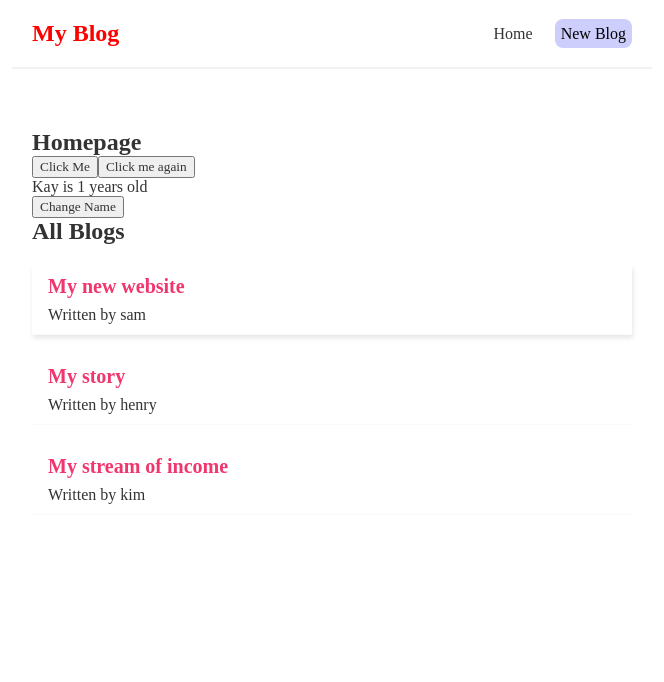
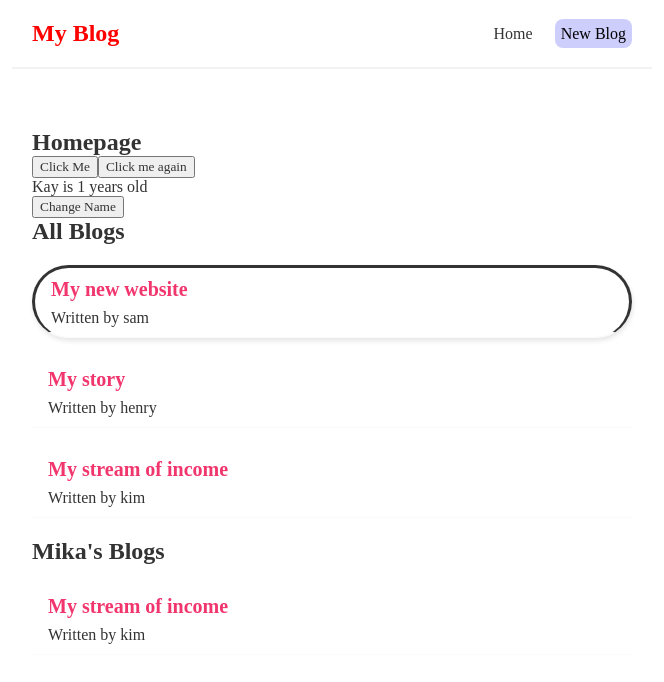
Before and after one commit to Shamikae/React-practice-blog, a React (Create React App) app: page / in a window 1280 px wide. In both pictures the pointer is over the element 640 px from the left and 300 px from the top of the page. Shown: the top 682 px of the page, without its empty margins (308-972 px from the left). Built offline with nearby package versions, Linux system fonts and the light colour scheme.

Commit message:
Lesson: Reusing components

```diff
--- a/src/Home.js
+++ b/src/Home.js
@@ -36,6 +36,7 @@ const Home = () => {
             <p>{name} is {age} years old </p>
             <button onClick={clickChange}>Change Name</button>
             <BlogList blogs={blogs} title="All Blogs"/> {/* Prop */}
+            <BlogList blogs={blogs.filter((blog) => blog.author === 'kim' )} title="Mika's Blogs"/> {/* blogs - Props allow you to pass data from parent component to child component */}
         </div>
     );
 }
--- a/src/index.css
+++ b/src/index.css
@@ -41,6 +41,8 @@
 }
 .blog-preview:hover{
  box-shadow: 1px 3px 5px rgba(0, 0, 0,.1);
+ border-style: solid;
+ border-radius: 50px;
 }
 .blog-preview h2{
     font-size: 20px;
```
